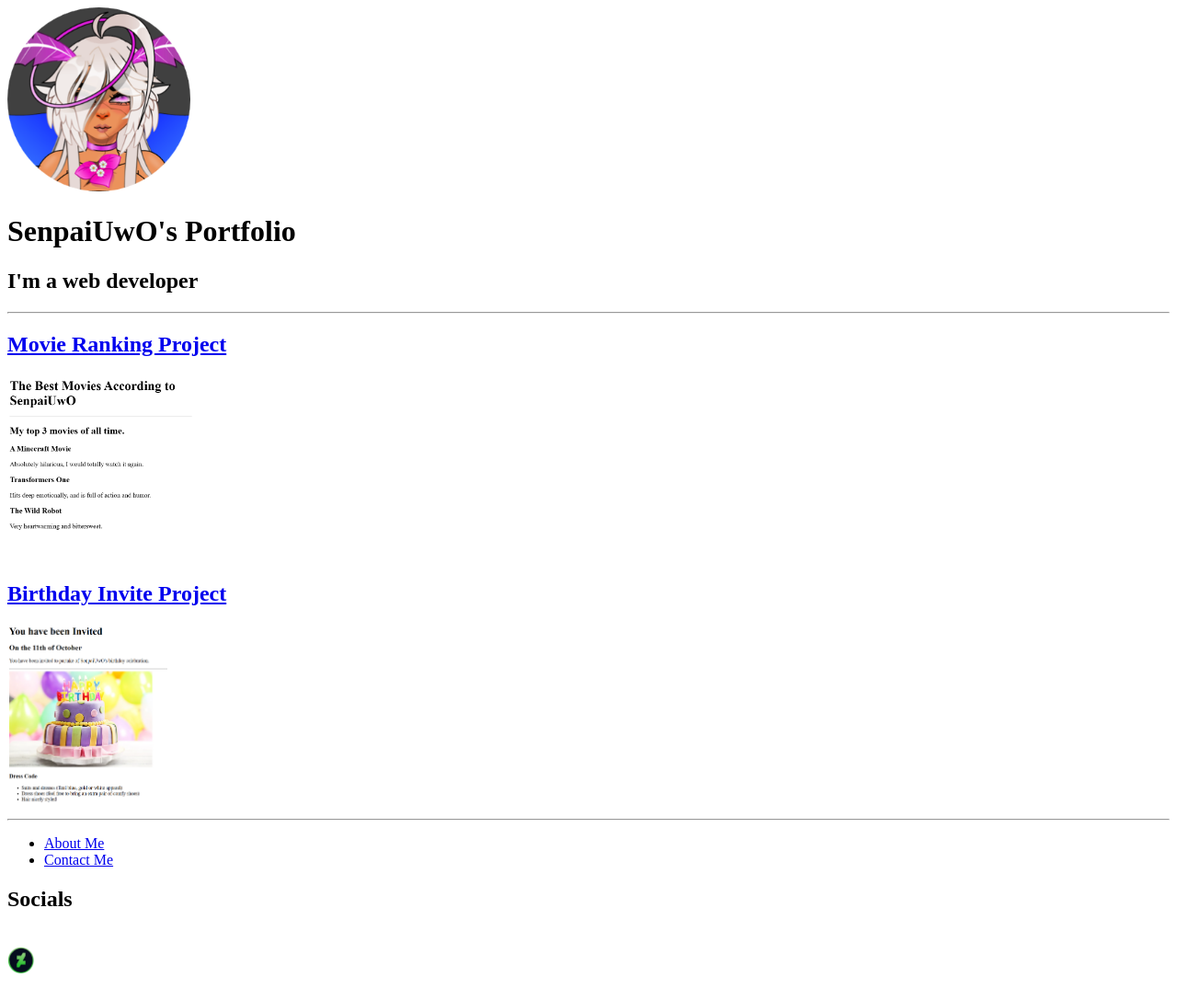
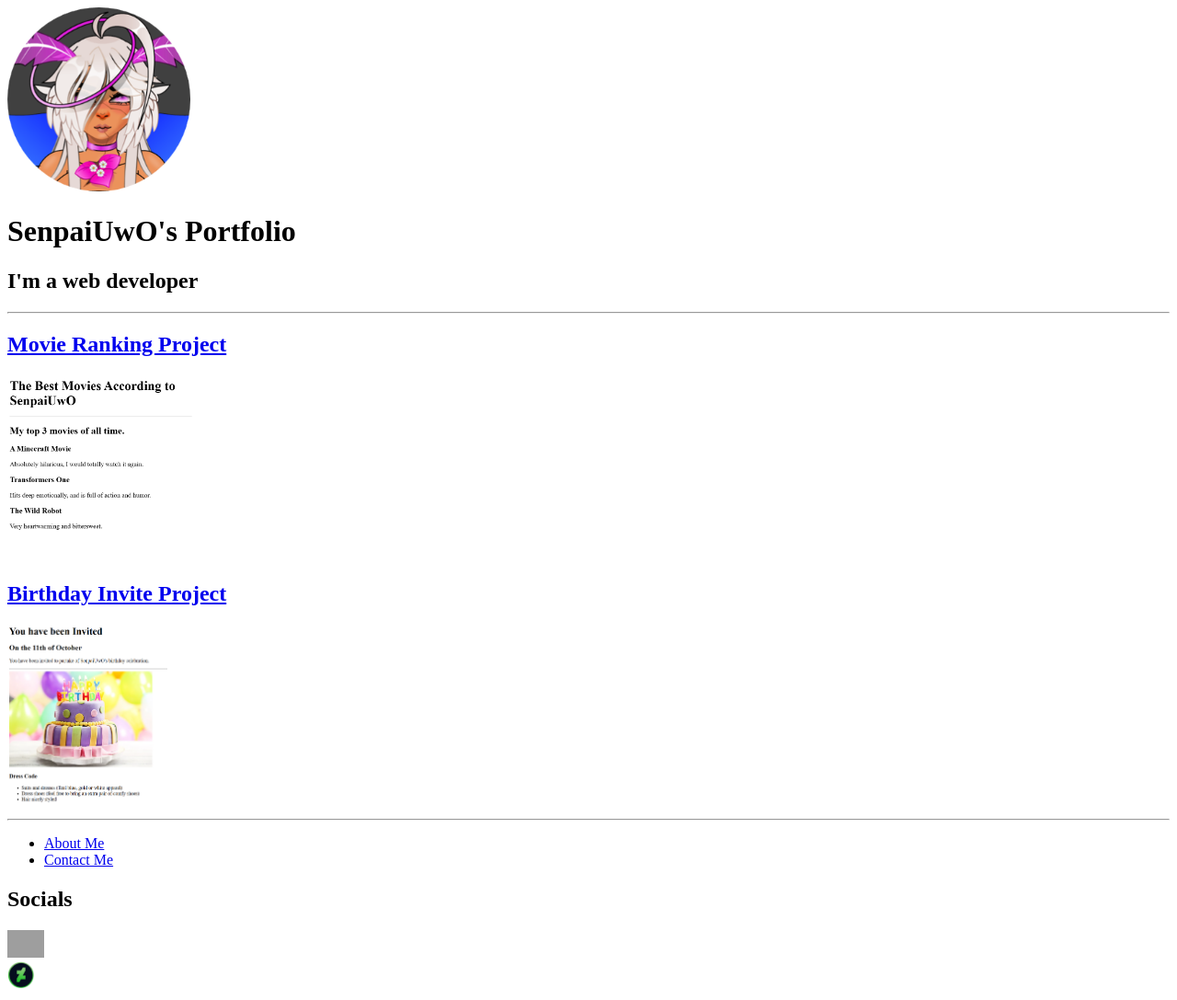
Before and after one commit to SenpaiUwO/senpais-portfolio, a plain HTML site: page index.html in a window 1280 px wide. Shown: the whole page at 92% size. Drawn offline with Linux system fonts and the light colour scheme; grey boxes are pictures that could not be loaded.

Commit message:
Update index.html

```diff
--- a/index.html
+++ b/index.html
@@ -38,7 +38,7 @@ https://developer.mozilla.org/en-US/docs/Web/HTML/Element/img#attr-height -->
     </ul>
 
 <h2>Socials</h2>
-<!-- <a href="https://www.instagram.com/senpaiuwo/"><img src="./assets/images/instagram.png" height="30" alt="Instagram icon" /></a>--> <br />
+ <a href="https://www.instagram.com/senpaiuwo/"><img src="./assets/images/instagram.png" height="30" alt="instagram icon" /></a> <br />
 <a href="https://www.deviantart.com/senpaiuwo"><img src="./assets/images/Deviantart.png" height="30" alt="Deviantart icon" />
 </body>
 
```
